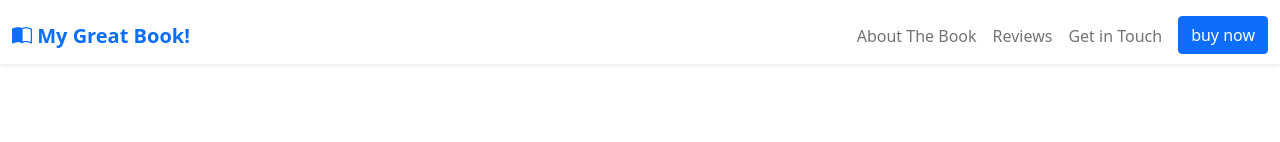
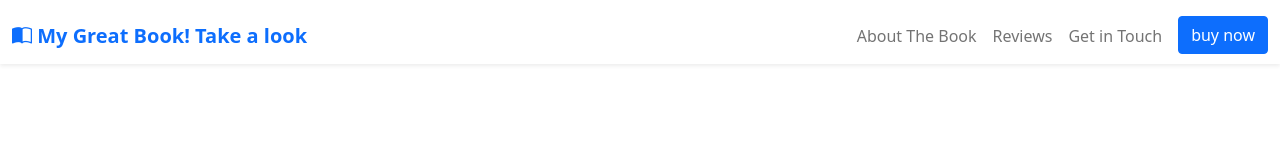
Before and after one commit to techease25/book-page, a plain HTML site: page index.html in a window 1280 px wide. Shown: the top 142 px of the page. Drawn offline with nearby package versions, Linux system fonts and the light colour scheme.

Commit message:
create dev branch

```diff
--- a/index.html
+++ b/index.html
@@ -31,7 +31,7 @@
         <a href="#" class="navbar-brand">
           <span class="text-primary fw-bold">
             <i class="bi bi-book-half"></i>
-            <sapn class="d-none d-sm-inline"> My Great Book! </sapn>
+            <sapn class="d-none d-sm-inline"> My Great Book! Take a look </sapn>
           </span>
         </a>
 
```
